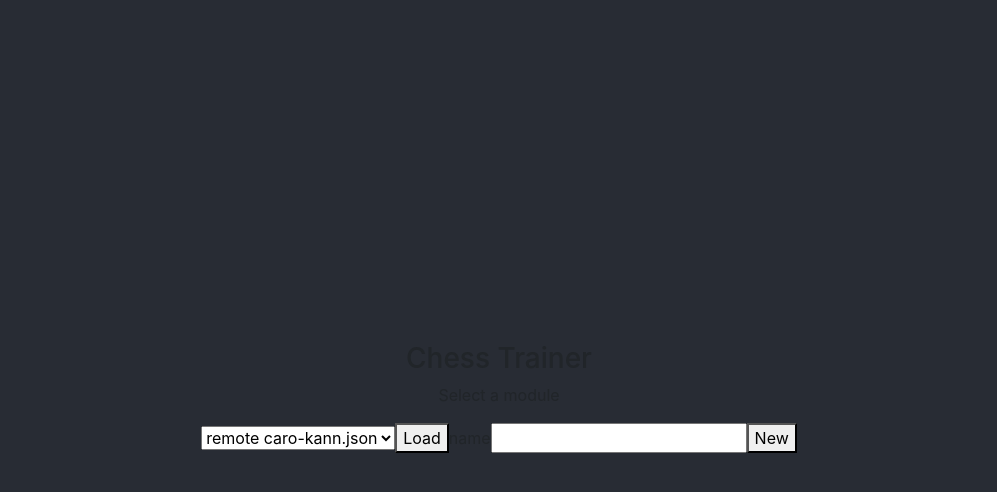
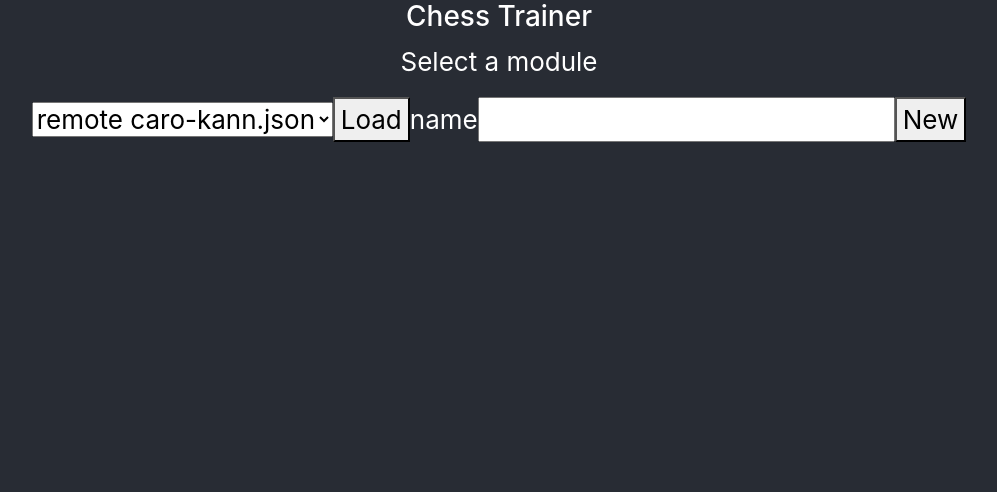
Before and after one commit to vanjaoljaca/chesstrainer, a React (Create React App) app: page / in a window 1280 px wide. Shown: the top 492 px of the page, without its empty margins (141-1138 px from the left). Built offline with nearby package versions, Linux system fonts and the light colour scheme.

Commit message:
i guess this is better?

```diff
--- a/src/App.css
+++ b/src/App.css
@@ -1,5 +1,18 @@
 .App {
   text-align: center;
+  background-color: #282c34;
+  min-height: 100vh;
+  display: flex;
+  flex-direction: column;
+  /* /* align-items: center; */
+  font-size: calc(10px + 2vmin);
+  color: white;
+}
+
+.App-content {
+  justify-content: center;
+  align-items: center;
+  display: 'flex';
 }
 
 .App-logo {
@@ -11,17 +24,6 @@
   .App-logo {
     animation: App-logo-spin infinite 20s linear;
   }
-}
-
-.App-header {
-  background-color: #282c34;
-  min-height: 100vh;
-  display: flex;
-  flex-direction: column;
-  align-items: center;
-  justify-content: center;
-  font-size: calc(10px + 2vmin);
-  color: white;
 }
 
 .App-link {
--- a/src/App.tsx
+++ b/src/App.tsx
@@ -10,7 +10,7 @@ import 'bootstrap/dist/css/bootstrap.min.css';
 import { Repository } from "./Repository";
 import { Orientation } from "./ChessTrainerShared";
 import { ModuleBrowser, Module } from "./ModuleBrowser";
-import { Container, Nav, Navbar } from "react-bootstrap";
+import { Container, Nav, Navbar, NavDropdown } from "react-bootstrap";
 
 function ModuleSelector({ modules, onSelected }: { modules: Module[], onSelected: (module: Module) => void }) {
   let [name, setName] = useState<string>('')
@@ -116,19 +116,32 @@ function App() {
 
   function Menu({ contextual }) {
     return (
-      <Navbar bg="light" expand="lg">
+      <Navbar bg="light" expand="lg" style={{color: '#282c34'}} variant='light'>
         <Container>
-          <Navbar.Brand href="#home">{module === null ? 'Chess Trainer' : module.name}</Navbar.Brand>
-          <Navbar.Toggle aria-controls="basic-navbar-nav" />
+          <Navbar.Brand>♟ {module === null ? 'Chess Trainer' : module.name}</Navbar.Brand>
+          <Nav.Item onClick={onToggleEdit}>{building ? 'Play' : 'Edit'}</Nav.Item>
+          {/* <NavDropdown title="Link" id="navbarScrollingDropdown">
+            <NavDropdown.Item href="#action3">Action</NavDropdown.Item>
+            <NavDropdown.Item href="#action4">Another action</NavDropdown.Item>
+            <NavDropdown.Divider />
+            <NavDropdown.Item href="#action5">
+              Something else here
+            </NavDropdown.Item>
+          </NavDropdown> */}
+          <NavDropdown title="↕️🧵" id="navbarScrollingDropdown">
+            <NavDropdown.Item onClick={onLoadModule}>Load Module</NavDropdown.Item>
+            <NavDropdown.Item onClick={onSaveModule}>Save Module</NavDropdown.Item>
+            <NavDropdown.Item onClick={onOutputRepo}>Export</NavDropdown.Item>
+          </NavDropdown>
+          {/* <Navbar.Toggle aria-controls="basic-navbar-nav" />
           <Navbar.Collapse id="basic-navbar-nav">
             <Nav className="me-auto">
               <Nav.Item onClick={onLoadModule}>Load Module</Nav.Item>
               <Nav.Item onClick={onSaveModule}>Save Module</Nav.Item>
-              <Nav.Item onClick={onToggleEdit}>{building ? 'Play' : 'Edit'}</Nav.Item>
               <Nav.Item onClick={onOutputRepo}>Export</Nav.Item>
               {contextual}
             </Nav>
-          </Navbar.Collapse>
+          </Navbar.Collapse> */}
         </Container>
       </Navbar>
     )
@@ -146,25 +159,17 @@ function App() {
     return (
       <div>
         <Menu contextual={null} />
-        {building
-          ? <ChessTrainerBuilderView trainer={trainerBuilder} />
-          : <ChessTrainerView trainer={trainer} />}
+        <div className="App-content">
+          {building
+            ? <ChessTrainerBuilderView trainer={trainerBuilder} />
+            : <ChessTrainerView trainer={trainer} />}
+        </div>
       </div>
     )
   }
 
   return (
-    <div className="App"
-      style={{
-        backgroundColor: '#282c34',
-        minHeight: '100vh',
-        display: 'flex',
-        flexDirection: 'column',
-        alignItems: 'center',
-        justifyContent: 'center',
-        // font-size: calc(10px + 2vmin);
-        // color: white;
-      }}>
+    <div className="App">
       <link
         rel="stylesheet"
         href="https://maxcdn.bootstrapcdn.com/bootstrap/4.3.1/css/bootstrap.min.css"
--- a/src/ChessTrainerBuilderView.tsx
+++ b/src/ChessTrainerBuilderView.tsx
@@ -16,7 +16,7 @@ function Breadcrumbs({ currentBranch, onSelected }: { currentBranch: Branch, onS
     for (var b = currentBranch; b != null; b = b.parent) {
         items.push(b);
     }
-    return <p>{items.map((b, i) => <div key={i}>{JSON.stringify(b.move)}</div>)}</p>
+    return <div>{items.map((b, i) => <div key={i}>{JSON.stringify(b.move)}</div>)}</div>
 }
 
 export function ChessTrainerBuilderView({ trainer }: TrainerBuilderViewProps) {
--- a/src/RepositoryView.tsx
+++ b/src/RepositoryView.tsx
@@ -28,8 +28,8 @@ function BranchView({ branch, level, onSelected, selected }) {
                 onClick={onClick}>
                 {branch.branches.map((b, i) => {
                     return (
-                        <div style={{marginLeft: 20}}>
-                            <BranchView key={i} branch={b} level={level+1} onSelected={onChildSelected} selected={selected}/>
+                        <div key={i} style={{marginLeft: 20}}>
+                            <BranchView branch={b} level={level+1} onSelected={onChildSelected} selected={selected}/>
                         </div>
                     )
                 })}
@@ -95,7 +95,7 @@ export function RepositoryView({ repository, onSelected }: RepositoryViewProps)
                     //     nodeLabel={b.move.from + '->' + b.move.to}
                     //     onClick={onClick}>
                             // <div style={{marginLeft: 60}}>
-                                <BranchView branch={b} level={level} onSelected={onChildSelected} selected={selected}/>
+                                <BranchView key={i} branch={b} level={level} onSelected={onChildSelected} selected={selected}/>
                             // </div>
                     // </TreeView>
                 );
```
